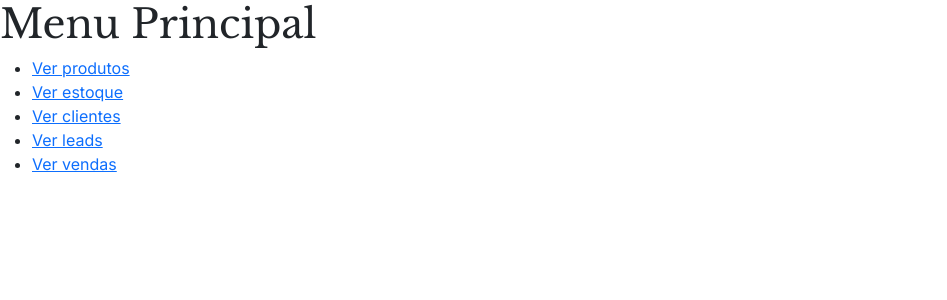
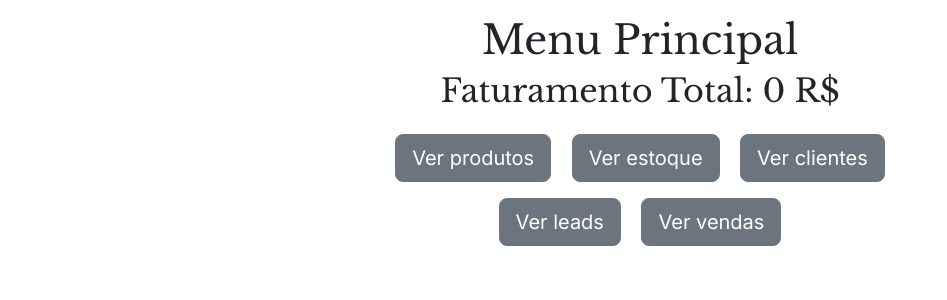
Before and after one commit to pdr-guilherme/crm-nadic, a Django app: page / in a window 1280 px wide. Shown: the top 300 px of the page, without its empty margins (0-947 px from the left). Run offline with Django 5.2, Linux system fonts and the light colour scheme; data that the repository does not hold is empty.

Commit message:
Customizar página inicial

```diff
--- a/crm/templates/crm/index.html
+++ b/crm/templates/crm/index.html
@@ -1,12 +1,27 @@
 {% extends "crm/base.html" %}
 
 {% block content %}
-  <h1>Menu Principal</h1>
-  <ul>
-    <li><a href="{% url 'produtos' %}">Ver produtos</a></li>
-    <li><a href="{% url 'estoque' %}">Ver estoque</a></li>
-    <li><a href="{% url 'clientes' %}">Ver clientes</a></li>
-    <li><a href="{% url 'leads' %}">Ver leads</a></li>
-    <li><a href="{% url 'vendas' %}">Ver vendas</a></li>
-  </ul>
+  <div class="container text-center">
+    <div class="row">
+      <div class="col">
+        <h1 class="mt-3">Menu Principal</h1>
+        <h2 class="mb-3">Faturamento Total: {{ vendas_totais }} R$</h2>
+      </div>
+    </div>
+
+    <div class="row">
+      <div class="col">
+        <a class="btn btn-secondary btn-lg mx-2 my-2" href="{% url 'produtos' %}">Ver produtos</a>
+        <a class="btn btn-secondary btn-lg mx-2 my-2" href="{% url 'estoque' %}">Ver estoque</a>
+        <a class="btn btn-secondary btn-lg mx-2 my-2" href="{% url 'clientes' %}">Ver clientes</a>
+      </div>
+    </div>
+
+    <div class="row">
+      <div class="col">
+        <a class="btn btn-secondary btn-lg mx-2 my-2" href="{% url 'leads' %}">Ver leads</a>
+        <a class="btn btn-secondary btn-lg mx-2 my-2" href="{% url 'vendas' %}">Ver vendas</a>
+      </div>
+    </div>
+  </div>
 {% endblock content %}
--- a/crm/views.py
+++ b/crm/views.py
@@ -13,6 +13,12 @@ from .utils import apagar_objeto, converter_lead_em_cliente
 
 class IndexView(generic.TemplateView):
     template_name = "crm/index.html"
+
+    def get_context_data(self, **kwargs):
+        context = super().get_context_data(**kwargs)
+        vendas_totais = sum([venda.valor_total for venda in Venda.objects.all()])
+        context["vendas_totais"] = vendas_totais
+        return context
 
 
 class VerificarSuperusuarioMixin(UserPassesTestMixin):
```
